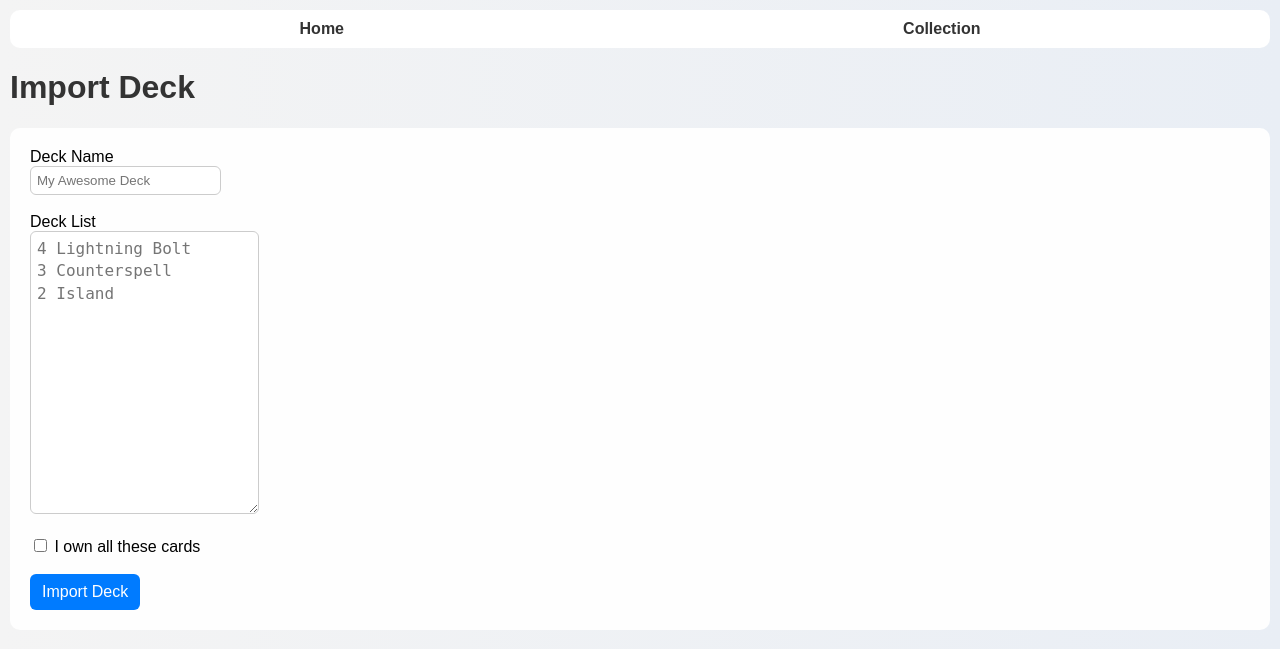
After one commit to Chewiee93/mtg-deck-assistant, a Flask app: page /import in a window 1280 px wide. The commit adds this page. Shown: the top 649 px of the page. Run offline with Flask 3, Linux system fonts and the light colour scheme.

Commit message:
Added import page for importing decks easier

```diff
--- a/app.py
+++ b/app.py
@@ -733,6 +733,10 @@ def collection():
 # =========================
 # IMPORT: STEP 1 (PARSE + PREVIEW)
 # =========================
+@main_bp.route("/import")
+def import_page():
+    return render_template("import.html")
+
 @main_bp.route("/import_deck", methods=["POST"])
 def import_deck():
     """
--- a/static/css/style.css
+++ b/static/css/style.css
@@ -114,6 +114,9 @@ textarea {
     align-items: center;
     gap: 5px;
     margin-top: 5px;
+    width: 100%;
+    min-height: 200px;
+    resize: vertical;
 }
 
 .deck-issue {
--- /dev/null
+++ b/templates/import.html
@@ -0,0 +1,60 @@
+<!DOCTYPE html>
+<html>
+<head>
+    <title>Import Deck</title>
+    <link rel="stylesheet" href="{{ url_for('static', filename='css/style.css') }}">
+    <meta name="viewport" content="width=device-width, initial-scale=1.0">
+</head>
+
+<body>
+
+<div class="nav">
+    <a href="/">Home</a>
+    <a href="/collection">Collection</a>
+</div>
+
+<h1>Import Deck</h1>
+
+<div class="section">
+
+    <form action="/import_deck" method="POST">
+
+        <label>Deck Name</label><br>
+        <input
+            type="text"
+            name="deck_name"
+            placeholder="My Awesome Deck"
+            class="input"
+        >
+
+        <br><br>
+
+        <label>Deck List</label><br>
+        <textarea
+            name="deck_list"
+            rows="12"
+            placeholder="4 Lightning Bolt
+3 Counterspell
+2 Island"
+            class="input"
+        ></textarea>
+
+        <br><br>
+
+        <label>
+            <input type="checkbox" name="all_owned" value="1">
+            I own all these cards
+        </label>
+
+        <br><br>
+
+        <button type="submit" class="button">
+            Import Deck
+        </button>
+
+    </form>
+
+</div>
+
+</body>
+</html>
```
